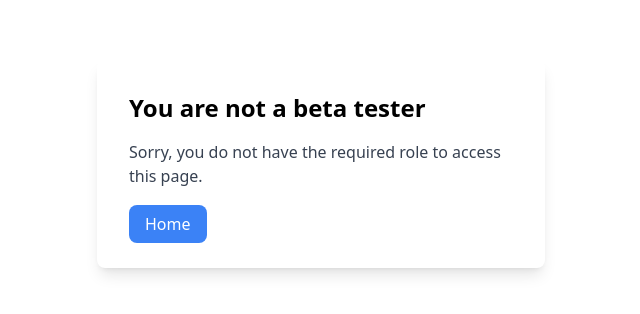
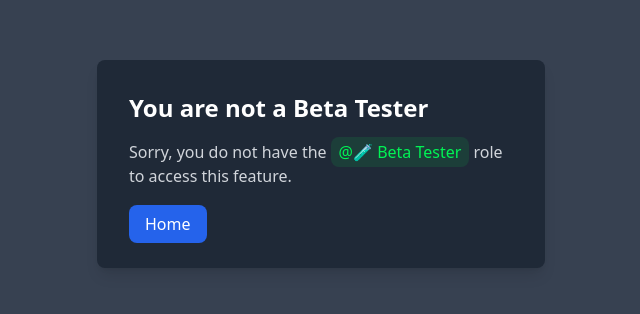
Before and after one commit to WaifuAPI/website, a Next.js app: page /not-beta-tester in a window 1280 px wide. Shown: the part 236-550 px from the top of the page, without its empty margins (319-959 px from the left). Built offline with nearby package versions, Linux system fonts and the light colour scheme.

Commit message:
Added a cool beta checker which won't burn your eyes

```diff
--- a/src/pages/not-beta-tester.js
+++ b/src/pages/not-beta-tester.js
@@ -1,13 +1,32 @@
-import Link from 'next/link';
+import Link from "next/link";
 
 const NotBetaTester = () => {
   return (
-    <div className="flex flex-col items-center justify-center min-h-screen bg-white">
-      <div className="max-w-md p-8 mx-auto bg-white rounded-lg shadow-lg">
-        <h1 className="text-2xl font-semibold mb-4">You are not a beta tester</h1>
-        <p className="text-gray-700 mb-6">Sorry, you do not have the required role to access this page.</p>
-        <Link href="/">
-          <a className="bg-blue-500 text-white px-4 py-2 rounded-lg hover:bg-blue-600 transition duration-300">Home</a>
+    <div className="flex flex-col items-center justify-center min-h-screen bg-gray-700">
+      <div className="max-w-md p-8 mx-auto bg-gray-800 rounded-lg shadow-lg">
+        <h1 className="text-2xl font-semibold mb-4 text-white">
+          You are not a Beta Tester
+        </h1>
+        <p className="text-gray-300 mb-6">
+          Sorry, you do not have the
+          <span className="inline-block ml-1">
+            <span
+              className="text-white px-2 py-1 rounded-lg"
+              style={{
+                color: "rgb(0, 244, 85)",
+                backgroundColor: "rgba(0, 244, 85, 0.1)",
+              }}
+            >
+              <span>@🧪 Beta Tester</span>
+            </span>
+          </span>
+          &nbsp;role to access this feature.
+        </p>
+        <Link
+          href="/"
+          className="bg-blue-600 text-white px-4 py-2 rounded-lg hover:bg-blue-700 transition duration-300"
+        >
+          Home{" "}
         </Link>
       </div>
     </div>
```
